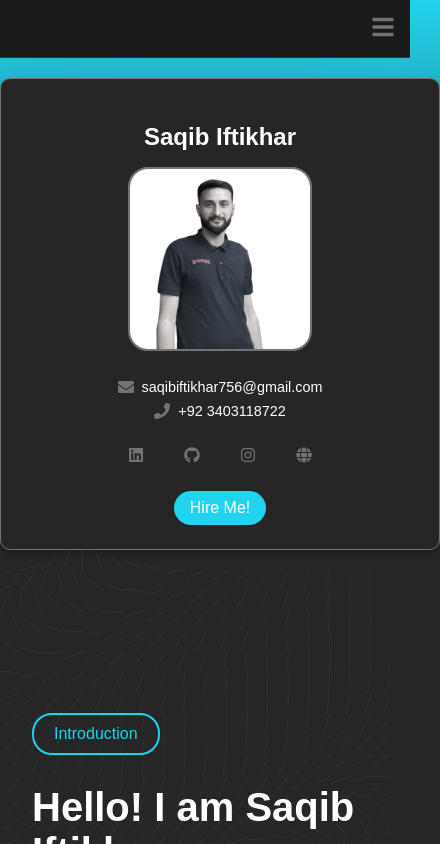
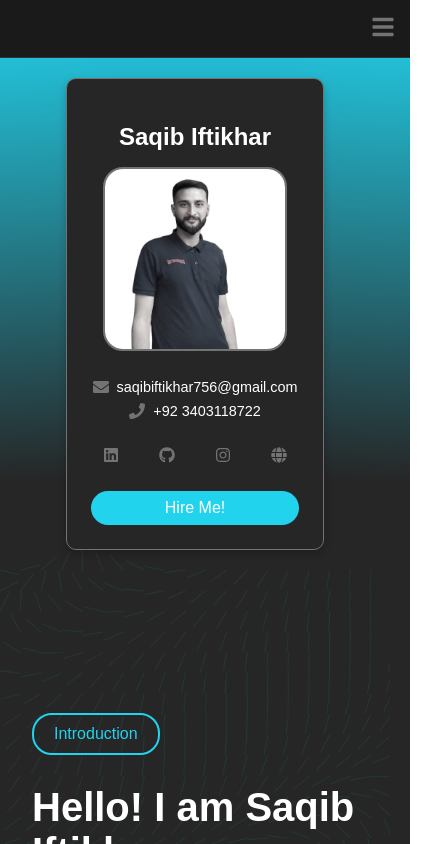
Before and after one commit to saqib1218/saqib-portfolio, a React (Vite) app: page / in a window 390 px wide. Shown: the top 844 px of the page, 440 px wide, since content can reach past the window. Built offline with nearby package versions, Linux system fonts and the light colour scheme.

Commit message:
button size changed

```diff
--- a/src/styles/profileCard.css
+++ b/src/styles/profileCard.css
@@ -96,13 +96,13 @@
   .profile-card {
 
     top: 0;
-    width: 100%;
+    width: fit-content;
 
 
     margin: 0 auto;
   }
   .hire-me-button {
-    width: fit-content;
+    width: 100%;
 
   }
 
```
